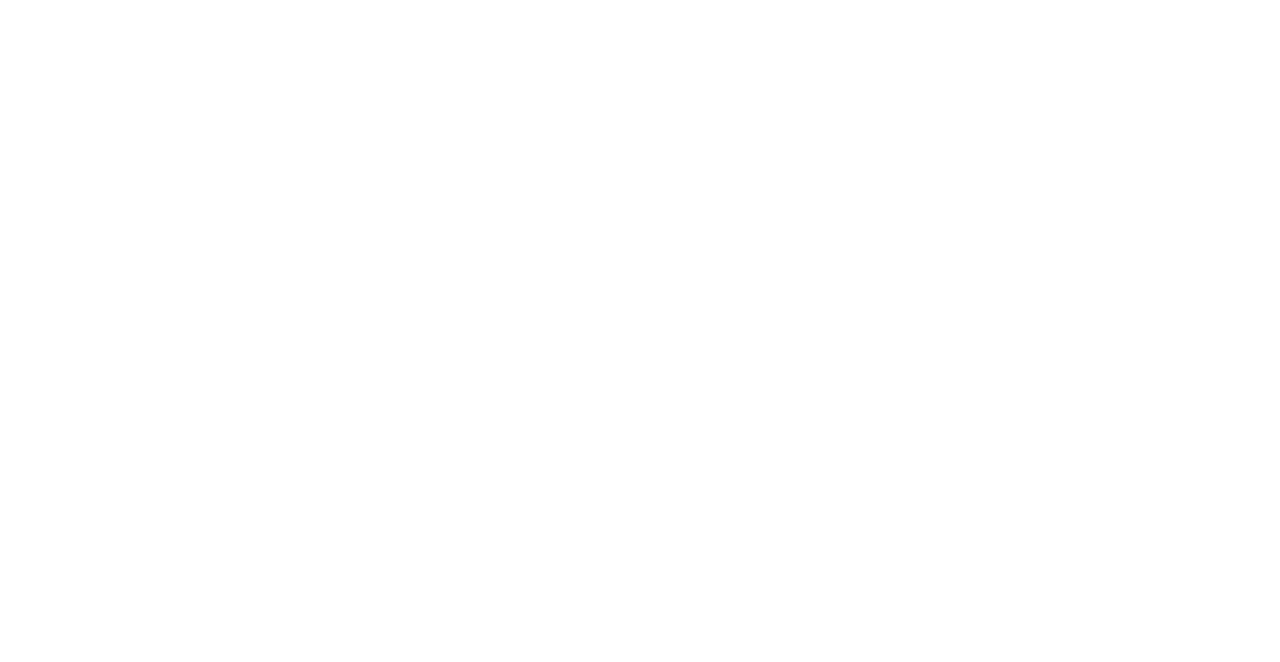
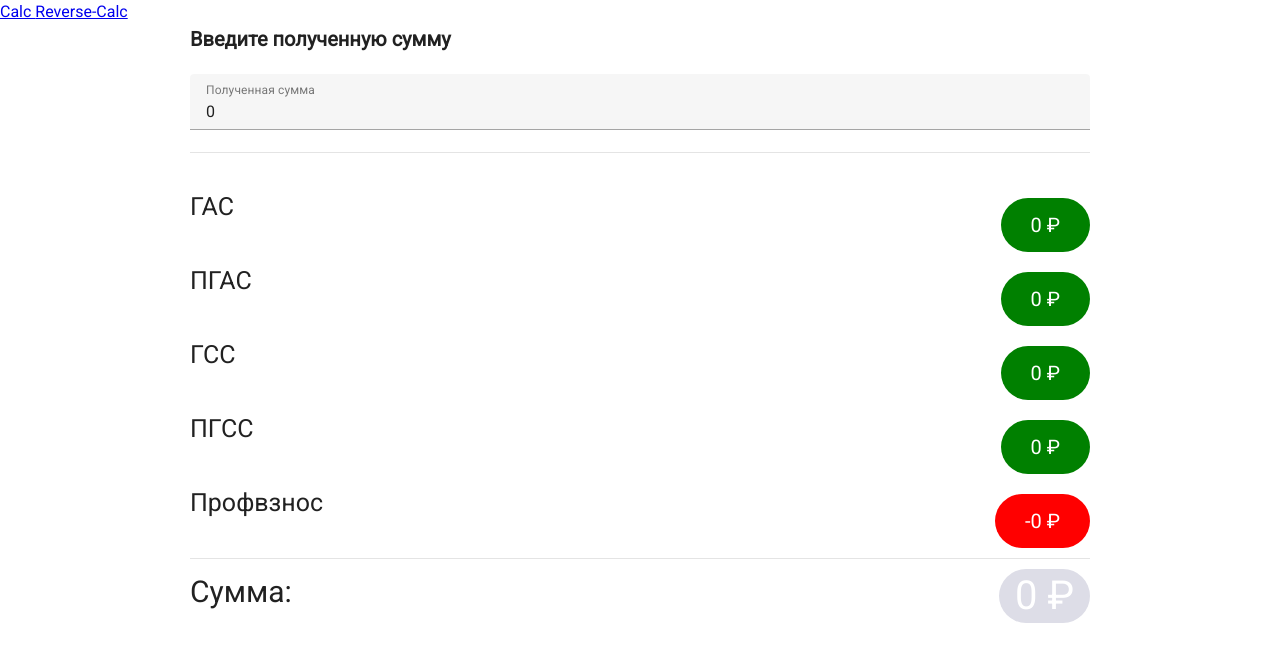
Before and after one commit to profcomff/calculator-ui, a Vue app: page /reverse-calc in a window 1280 px wide. Before the commit this address had no page. Shown: the top 662 px of the page. Built offline with nearby package versions, Linux system fonts and the light colour scheme.

Commit message:
First version of reverse calculator

```diff
--- a/src/App.vue
+++ b/src/App.vue
@@ -2,6 +2,10 @@
 
 <template>
 	<v-app>
+		<nav>
+			<RouterLink to="/calc">Calc </RouterLink>
+			<RouterLink to="/reverse-calc">Reverse-Calc</RouterLink>
+		</nav>
 		<main class="main">
 			<RouterView />
 		</main>
--- /dev/null
+++ b/src/pages/ReverseCalc.vue
@@ -0,0 +1,174 @@
+<script setup lang="ts">
+import { ref } from 'vue';
+import IrdomSection from '../components/IrdomSection.vue';
+
+function getCombinations(options, optionIndex, results, current) {
+	var allKeys = Object.keys(options);
+	const optionKey = allKeys[optionIndex];
+
+	const vals = options[optionKey];
+
+	for (var i = 0; i < vals.length; i++) {
+		current[optionKey] = vals[i];
+
+		if (optionIndex + 1 < allKeys.length) {
+			getCombinations(options, optionIndex + 1, results, current);
+		} else {
+			var res = JSON.parse(JSON.stringify(current));
+			results.push(res);
+		}
+	}
+
+	return results;
+}
+
+const sumValues = (obj) => Object.values(obj).reduce((a, b) => a + b, 0);
+
+const Stipend = {
+	'gas': [0, 2941, 3382, 3367],
+	'pgas': [0, 13685],
+	'gss': [0, 4413],
+	'pgss': [0, 14364],
+};
+
+var tempResults = getCombinations(Stipend, 0, [], {});
+var sum = 0;
+var tax = 0;
+
+const results = [];
+
+for (const tempRes of tempResults) {
+	sum = sumValues(tempRes);
+	tax = 0.04 * sum;
+	const res = Object.assign({}, tempRes);
+	res['sum'] = sum;
+	res['tax'] = 0;
+	results.push(res);
+	const resTax = Object.assign({}, tempRes);
+	resTax['sum'] = sum * 0.96;
+	resTax['tax'] = -tax;
+	results.push(resTax);
+}
+
+console.log(results);
+
+const inputSum = ref(0);
+
+const recount = () => {
+	const obj = results.find(o => o.sum === Number(inputSum.value));
+	console.log(obj);
+	if (obj !== undefined) {
+		document.getElementById('gas').textContent = obj['gas'] + ' ₽';
+		document.getElementById('pgas').textContent = obj['pgas'] + ' ₽';
+		document.getElementById('gss').textContent = obj['gss'] + ' ₽';
+		document.getElementById('pgss').textContent = obj['pgss'] + ' ₽';
+		document.getElementById('tax').textContent = obj['tax'] + ' ₽';
+		document.getElementById('result').textContent = obj['sum'] + ' ₽';
+	} else {
+		document.getElementById('result').textContent = 'Нет такого варианта';
+	}
+};
+</script>
+
+<template>
+	<div class="container">
+		<div class="rounded calc">
+			<IrdomSection title="Введите полученную сумму">
+				<v-text-field v-model="inputSum" label="Полученная сумма" @update:model-value="recount"></v-text-field>
+				<!-- <p id="some">f</p> -->
+				<v-divider />
+			</IrdomSection>
+			<div>
+				<div class="d-flex justify-space-between">
+					<v-sheet class="pay">ГАС</v-sheet>
+					<div id="gas" class="sum-plus">0 ₽</div>
+				</div>
+				<div class="d-flex justify-space-between">
+					<v-sheet class="pay">ПГАС</v-sheet>
+					<div id="pgas" class="sum-plus">0 ₽</div>
+				</div>
+				<div class="d-flex justify-space-between">
+					<v-sheet class="pay">ГСС</v-sheet>
+					<div id="gss" class="sum-plus">0 ₽</div>
+				</div>
+				<div class="d-flex justify-space-between">
+					<v-sheet class="pay">ПГСС</v-sheet>
+					<div id="pgss" class="sum-plus">0 ₽</div>
+				</div>
+				<div class="d-flex justify-space-between">
+					<v-sheet class="pay">Профвзнос</v-sheet>
+					<div id="tax" class="sum-minus">-0 ₽</div>
+				</div>
+			</div>
+			<v-divider />
+			<div class="your d-flex justify-space-between">
+				<div class="result">Сумма:</div>
+				<div id="result" class="stipend">0 ₽</div>
+			</div>
+		</div>
+	</div>
+</template>
+
+<style scoped>
+.pay {
+	text-align: left;
+	font-size: 25px;
+}
+
+.sum-plus {
+	height: 54px;
+	display: flex;
+	align-items: center;
+	font-size: 20px;
+	background: green;
+	color: white;
+	border-radius: 999px;
+	margin: 10px 0px 10px 0px;
+	padding: 0px 30px;
+	min-width: max(54px, fit-content);
+	justify-content: center;
+}
+
+.sum-minus {
+	height: 54px;
+	display: flex;
+	align-items: center;
+	font-size: 20px;
+	background: red;
+	color: white;
+	border-radius: 999px;
+	padding: 0 30px;
+	margin: 10px 0px 10px 0px;
+	min-width: max(54px, fit-content);
+	justify-content: center;
+}
+
+.stipend {
+	height: 54px;
+	display: flex;
+	align-items: center;
+	font-size: 40px;
+	background: rgb(221, 221, 231);
+	color: white;
+	border-radius: 999px;
+	margin-top: 10px;
+	padding: 0 16px;
+	min-width: max(54px, fit-content);
+	justify-content: center;
+}
+
+.your {
+	font-size: 30px;
+	overflow: hidden;
+	text-overflow: ellipsis;
+	display: flex;
+	align-items: center;
+	gap: 8px;
+}
+
+.container {
+	position: relative;
+	height: 100vh;
+	overflow: hidden;
+}
+</style>
--- a/src/router/index.ts
+++ b/src/router/index.ts
@@ -1,6 +1,9 @@
 import { RouteRecordRaw, createRouter, createWebHistory } from 'vue-router';
 
-const routes: RouteRecordRaw[] = [{ path: '/', component: () => import('../pages/PageMain.vue') }];
+const routes: RouteRecordRaw[] = [
+	{ path: '/calc', component: () => import('../pages/PageMain.vue') },
+	{ path: '/reverse-calc', component: () => import('../pages/ReverseCalc.vue')}
+];
 
 export const router = createRouter({
 	history: createWebHistory(),
```
